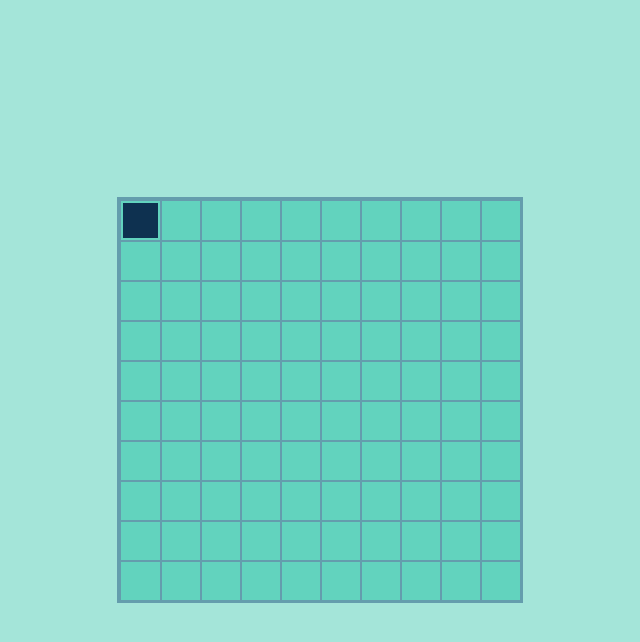
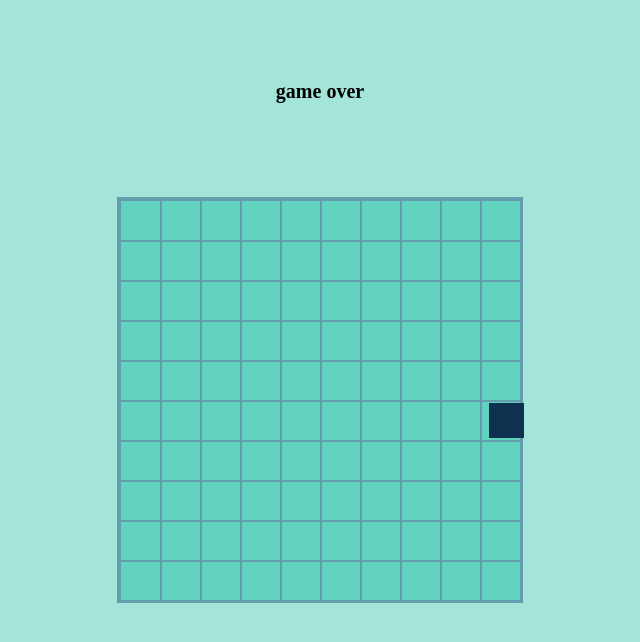
Before and after one commit to Waterme110n/JSpractice, a plain HTML site: page Snake/main.html in a window 1280 px wide. Shown: the whole page, without its empty margins (320-960 px from the left). Drawn offline with Linux system fonts and the light colour scheme.

Commit message:
game over,border ends the game

```diff
--- a/Snake/index.js
+++ b/Snake/index.js
@@ -16,13 +16,14 @@ createboard()
 
 /*snake*/
 var snake = document.getElementById('snake');
-let snakeSpeed = 100
-let movement = 'bottom'
+let snakeSpeed = 10
+let movement = 'right'
 let nextmovement = '';
 
 
+
 function placeSnake() {
-  let positionSnake = board.children[0].getBoundingClientRect();
+  let positionSnake = board.children[55].getBoundingClientRect();
   snake.style.left = positionSnake.left + 3 + 'px';
   snake.style.top = positionSnake.top + 3 + 'px';
 }
@@ -33,19 +34,15 @@ function checkCell() {
     const snakeRect = snake.getBoundingClientRect();
     if (snakeRect.left >= (cellRect.left + 3) && snakeRect.right < (cellRect.right - 3) &&
       snakeRect.top >= (cellRect.top + 3) && snakeRect.bottom < (cellRect.bottom - 3)) {
-      console.log(i);
       return i;
     }
   }
   return null
 }
-  console.log(board.getBoundingClientRect())
-  console.log(window.getComputedStyle(snake).getPropertyValue('top'))
 
 function moveSnake() {
   let currentLeft = parseInt(snake.style.left) || 0;
   let currentTop = parseInt(snake.style.top) || 0;
-  console.log(snake.getBoundingClientRect().top)
   if (checkCell() !== null) {
     nextmovement = movement;
   }
@@ -63,15 +60,29 @@ function moveSnake() {
       snake.style.top = (currentTop + 1) + 'px';
       break;
   }
+  if (gameover() === 1){
+    clearInterval(gameInterval);
+  }
 
 }
 
-function gamelose() {
+function gameover() {
+  const boardPosition = board.getBoundingClientRect()
+  const snakePosition = snake.getBoundingClientRect()
+  if (snakePosition.left < boardPosition.left ||
+    snakePosition.top < boardPosition.top ||
+    snakePosition.right > boardPosition.right ||
+    snakePosition.bottom > boardPosition.bottom
+  ) {
   const gameloseText = document.createElement('div');
-  gameloseText.textContent = 'game lose';
+  gameloseText.textContent = 'game over';
+  gameloseText.classList.add('gameover');
   const body = document.querySelector('body');
   body.appendChild(gameloseText)
+    return 1;
+  }
 }
+
 
 document.addEventListener('keydown', e => {
   switch (e.key) {
@@ -100,8 +111,7 @@ document.addEventListener('keydown', e => {
 
 
 placeSnake()
-/*setInterval(moveSnake, snakeSpeed)
+let gameInterval = setInterval(moveSnake, snakeSpeed)
 
-/*добавить ограничения, по краям */
-/*добавить яблочки*/
-/*добавить сложности и конец игры*/
+/*добавить яблочки и доп рост за них*/
+/*добавить сложности*/
--- a/Snake/main.html
+++ b/Snake/main.html
@@ -48,6 +48,13 @@
       background-color: #0e3150;
     }
 
+    .gameover{
+      position: absolute;
+      top: 10vh;
+      font-size: 20px;
+      font-weight: bold;
+
+    }
   </style>
 </head>
 
```
